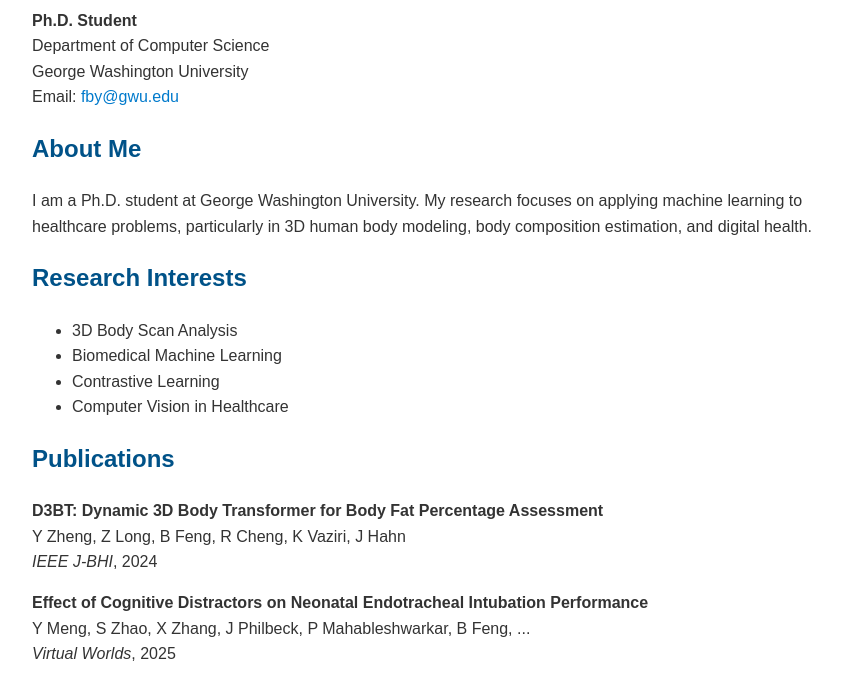
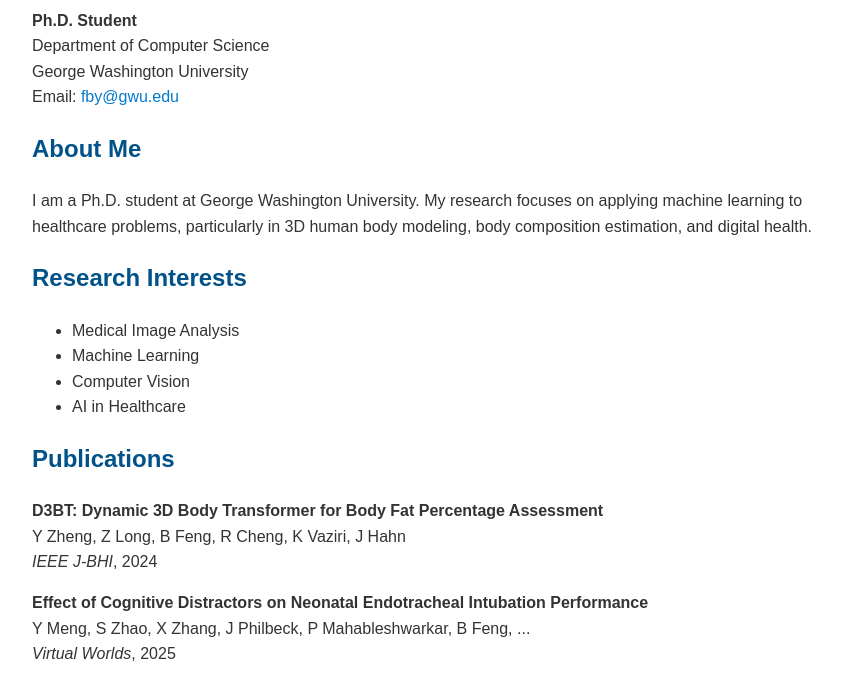
Before and after one commit to BuoyF/boyuanf.github.io, a plain HTML site: page index.html in a window 1280 px wide. Shown: the part 105-784 px from the top of the page, without its empty margins (208-1050 px from the left). Drawn offline with Linux system fonts and the light colour scheme.

Commit message:
Update index.html

```diff
--- a/index.html
+++ b/index.html
@@ -44,10 +44,10 @@
 
     <h2>Research Interests</h2>
     <ul>
-        <li>3D Body Scan Analysis</li>
-        <li>Biomedical Machine Learning</li>
-        <li>Contrastive Learning</li>
-        <li>Computer Vision in Healthcare</li>
+        <li>Medical Image Analysis</li>
+        <li>Machine Learning</li>
+        <li>Computer Vision</li>
+        <li>AI in Healthcare</li>
     </ul>
 
     <h2>Publications</h2>
```
